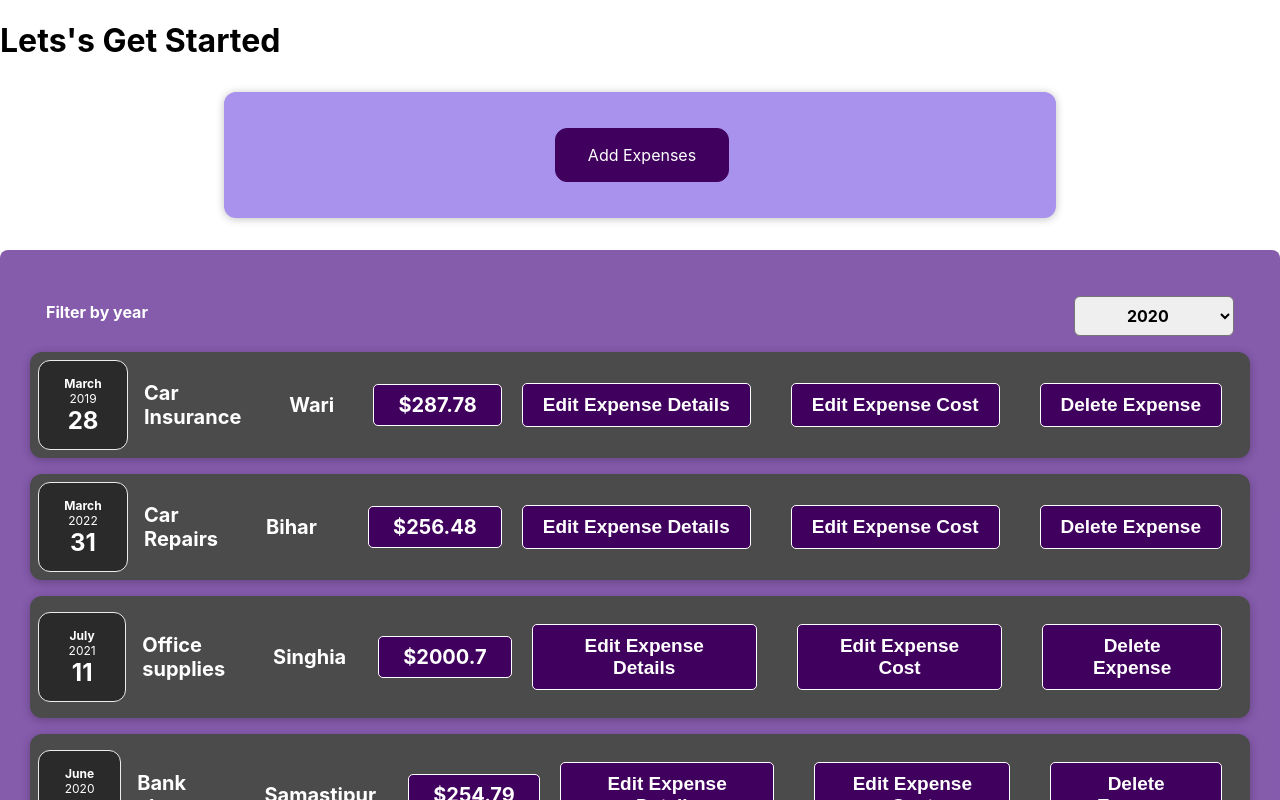
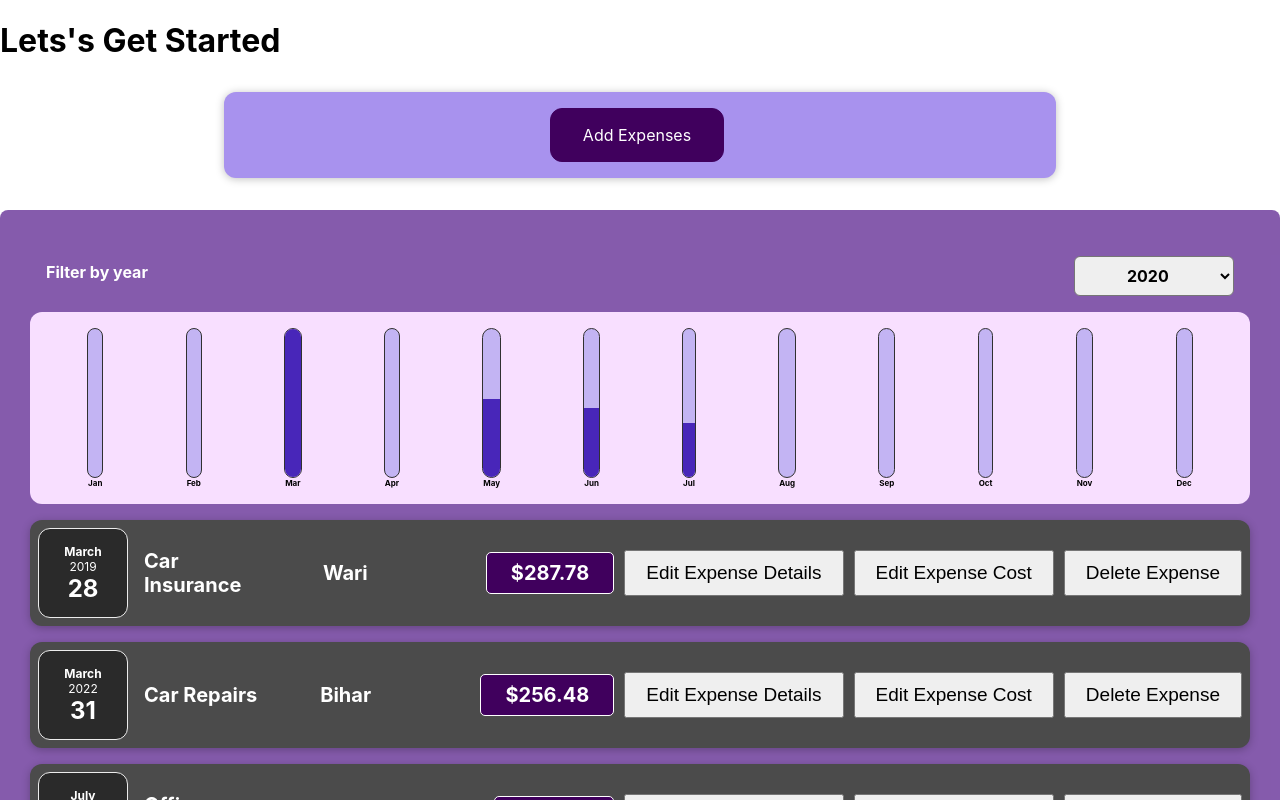
Before and after one commit to bhanu567/first-task, a React (Create React App) app: page / in a window 1280 px wide. Shown: the top 800 px of the page. Built offline with nearby package versions, Linux system fonts and the light colour scheme.

Commit message:
added CSS dynamically to plot the graph of expenses

```diff
--- a/src/App.js
+++ b/src/App.js
@@ -1,6 +1,7 @@
 import React, { useState } from "react";
 import Expenses from "./Components/Expenses/Expenses";
 import NewExpenses from "./Components/New Expense/NewExpenses";
+
 const DummyData = [
   {
     id: "e1",
@@ -19,7 +20,7 @@
   {
     id: "e3",
     title: "Office supplies",
-    amount: 2000.7,
+    amount: 200.7,
     date: new Date(2021, 6, 11),
     LocationOfExpenditure: "Singhia",
   },
@@ -33,7 +34,7 @@
   {
     id: "e5",
     title: "Travel expenses",
-    amount: 27865.89,
+    amount: 285.89,
     date: new Date(2019, 4, 25),
     LocationOfExpenditure: "India",
   },
--- /dev/null
+++ b/src/Components/Chart/Chart.css
@@ -0,0 +1,9 @@
+.chart {
+  padding: 1rem;
+  border-radius: 12px;
+  background-color: #f8dfff;
+  text-align: center;
+  display: flex;
+  justify-content: space-around;
+  height: 10rem;
+}
--- /dev/null
+++ b/src/Components/Chart/Chart.js
@@ -0,0 +1,21 @@
+import React from "react";
+import ChartBar from "./ChartBar";
+import "./Chart.css"
+const Chart = (props) => {
+    const dataPointValues = props.dataPoints.map(dataPoint => dataPoint.value);
+    const totalMaximum = Math.max(...dataPointValues); //Max takes list of elements instead of an array, that's why destructuring
+  return (
+    <div className="chart">
+
+      {props.dataPoints.map((dataPoint) => (
+       <ChartBar
+          key={dataPoint.label}
+          value={dataPoint.value}
+          maxValue={totalMaximum}
+          label={dataPoint.label}
+      />
+      ))}
+    </div>
+  );
+};
+export default Chart;
--- /dev/null
+++ b/src/Components/Chart/ChartBar.css
@@ -0,0 +1,30 @@
+.chart-bar {
+  height: 100%;
+  display: flex;
+  flex-direction: column;
+  align-items: center;
+}
+
+.chart-bar__inner {
+  height: 100%;
+  width: 100%;
+  border: 1px solid #313131;
+  border-radius: 12px;
+  background-color: #c3b4f3;
+  overflow: hidden;
+  display: flex;
+  flex-direction: column;
+  justify-content: flex-end;
+}
+
+.chart-bar__fill {
+  background-color: #4826b9;
+  width: 100%;
+  transition: all 0.3s ease-out;
+}
+
+.chart-bar__label {
+  font-weight: bold;
+  font-size: 0.5rem;
+  text-align: center;
+}
--- /dev/null
+++ b/src/Components/Chart/ChartBar.js
@@ -0,0 +1,19 @@
+import React from "react";
+import "./ChartBar.css";
+
+const ChartBar = (props) => {
+    let barFillHeight='0%';
+
+    if(props.maxValue>0){
+        barFillHeight=Math.round((props.value/props.maxValue)*100)+'%';
+    }
+  return (
+    <div className="chart-bar">
+      <div className="chart-bar__inner">
+        <div className="chart-bar__fill" style={{height:barFillHeight}}></div>  {/*if you have the property like a dash e.g. background-color, then either write in quote or camelCase e.g. 'background-color:blue' or backgroundColor:'blue' */}
+      </div>    {/*for style, first bracket is for variable and second bracket is for object as it takes the object as a parameter*/ }
+      <div className="chart-bar__label">{props.label}</div>
+    </div>
+  );
+};
+export default ChartBar;
--- a/src/Components/Expenses/ExpenseItem.css
+++ b/src/Components/Expenses/ExpenseItem.css
@@ -26,7 +26,7 @@
   color: white;
 }
 
-.expense-item__price, button {
+.expense-item__price {
   font-size: 1rem;
   font-weight: bold;
   color: white;
@@ -38,7 +38,7 @@
 
 button{
   font-size: 19px;
-  margin: 20px;
+  margin-left: 10px;
   padding: 10px 20px;
   cursor: pointer;
 }
--- a/src/Components/Expenses/Expenses.js
+++ b/src/Components/Expenses/Expenses.js
@@ -2,6 +2,7 @@
 
 import ExpenseTracker from "./ExpenseTracker";
 import ExpensesFilter from "./ExpenseFilter";
+import ExpensesChart from "./ExpensesChart";
 const Expenses = (props) => {
   const [filteredYear, setFilteredYear] = useState("2020");
   const [filteredExpenses, setFilteredExpenses] = useState(props.items);
@@ -12,6 +13,7 @@
     setFilteredYear(selectedYear);
     setFilteredExpenses(filtered);
   };
+  // const filteredExpenses = props.items.filter((expense)=> expense.date.getFullYear().toString()===filteredYear)
 
   let filteredLength1 =
     filteredExpenses.length === 1 &&
@@ -32,6 +34,7 @@
         selected={filteredYear}
         onChangeFilter={filterChangeHandler}
       />
+      <ExpensesChart expenses={filteredExpenses}/>
       {filteredLength1}
 
       {filteredLengthAny}
--- /dev/null
+++ b/src/Components/Expenses/ExpensesChart.css
@@ -0,0 +1,9 @@
+.expenses-list {
+  list-style: none;
+  padding: 0;
+}
+
+.expenses-list__fallback {
+  color: white;
+  text-align: center;
+}
--- /dev/null
+++ b/src/Components/Expenses/ExpensesChart.js
@@ -0,0 +1,25 @@
+import Chart from "../Chart/Chart";
+
+const ExpensesChart = (props) => {
+  const chartDataPoints = [
+    { label: "Jan", value: 0 },
+    { label: "Feb", value: 0 },
+    { label: "Mar", value: 0 },
+    { label: "Apr", value: 0 },
+    { label: "May", value: 0 },
+    { label: "Jun", value: 0 },
+    { label: "Jul", value: 0 },
+    { label: "Aug", value: 0 },
+    { label: "Sep", value: 0 },
+    { label: "Oct", value: 0 },
+    { label: "Nov", value: 0 },
+    { label: "Dec", value: 0 },
+  ];
+
+  for (const expense of props.expenses) {
+    const expenseMonth = expense.date.getMonth(); //starting at 0
+    chartDataPoints[expenseMonth].value += expense.amount;
+  }
+  return <Chart dataPoints={chartDataPoints} />;
+};
+export default ExpensesChart;
--- a/src/Components/New Expense/ExpenseForm.js
+++ b/src/Components/New Expense/ExpenseForm.js
@@ -53,13 +53,6 @@
     setEnteredDate('');
   };
 
-  const cancelHandler = () =>{
-    props.onSaveExpenseData(null);
-    setEnteredTitle('');
-    setEnteredAmount('');
-    setEnteredDate('');
-  }
-
   return (
     <form onSubmit={submitHandler}>
       <div className="new-expense__controls">
@@ -89,7 +82,7 @@
         </div>
       </div>
       <div className="new-expense__actions">
-        <button type="submit" onClick={cancelHandler}  >Cancel</button>
+        <button type="submit" onClick={props.onCancel}  >Cancel</button>
         <button type="submit" >Add Expense</button>
       </div>
     </form>
--- a/src/Components/New Expense/NewExpenses.js
+++ b/src/Components/New Expense/NewExpenses.js
@@ -4,8 +4,6 @@
 function NewExpenses(props) {
   const [renderNewExpense, setRenderNewExpense] = useState(false);
   const saveExpenseDataHandler = (newExpenseData) => {
-    if(newExpenseData === null)setRenderNewExpense(false);
-    else{
       const newExpense = {
         ...newExpenseData,
         LocationOfExpenditure: "Wari",
@@ -13,17 +11,19 @@
       };
       props.onNewExpenseData(newExpense);
       setRenderNewExpense(false);
-    }
-
   };
   const clickHandler = () => {
+    setRenderNewExpense(true);
+  };
+
+  const cancelHandler = () => {
     setRenderNewExpense(true);
   };
 
   return (
     <div className="new-expense">
       {renderNewExpense && (
-        <ExpenseForm onSaveExpenseData={saveExpenseDataHandler} />
+        <ExpenseForm onSaveExpenseData={saveExpenseDataHandler} onCancle={cancelHandler}/>
       )}
       {!renderNewExpense && <button onClick={clickHandler}>Add Expenses</button>}
     </div>
```
Also changed, not shown: src/Components/Expenses/ExpenseFilter.css (line endings or trailing spaces).
